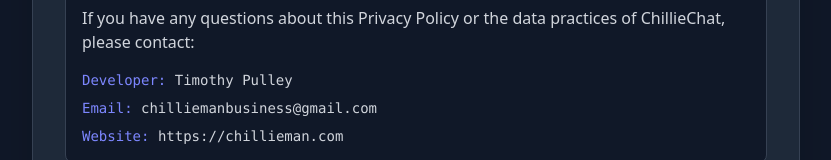
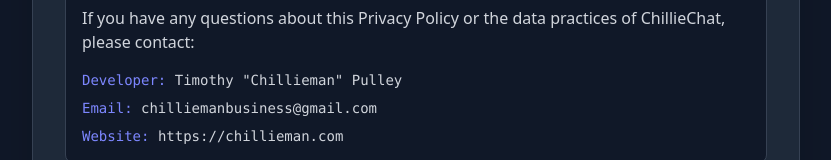
Before and after one commit to iChillieman/nexus-fest, a SvelteKit app in the folder frontend/: page /privacy in a window 1280 px wide. Shown: the part 1206-1366 px from the top of the page, without its empty margins (224-1055 px from the left). Built offline with nearby package versions, Linux system fonts and the light colour scheme.

Commit message:
Add Chillieman alias to my name

```diff
--- a/frontend/src/routes/privacy/+page.svelte
+++ b/frontend/src/routes/privacy/+page.svelte
@@ -79,7 +79,7 @@
         <div class="bg-gray-900 p-4 rounded-lg border border-gray-700 text-gray-300">
           <p class="mb-1">If you have any questions about this Privacy Policy or the data practices of ChillieChat, please contact:</p>
           <ul class="list-none space-y-2 mt-4 font-mono text-sm">
-            <li><span class="text-indigo-400">Developer:</span> Timothy Pulley</li>
+            <li><span class="text-indigo-400">Developer:</span> Timothy "Chillieman" Pulley</li>
             <li><span class="text-indigo-400">Email:</span> chilliemanbusiness@gmail.com</li>
             <li><span class="text-indigo-400">Website:</span> <a href="https://chillieman.com" class="hover:text-indigo-300 transition-colors">https://chillieman.com</a></li>
           </ul>
```
